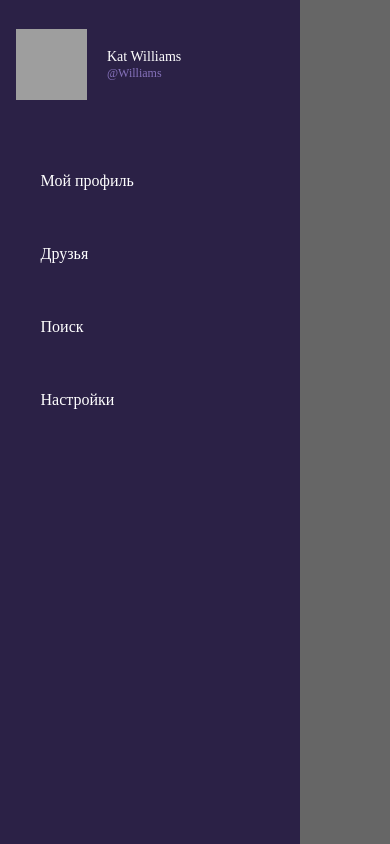
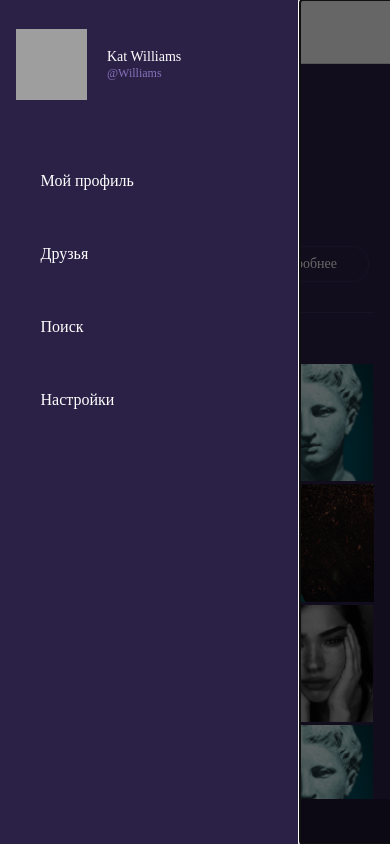
Before and after one commit to EvgDeGa/Messenger, a React Native app: screen /Profile in a window 390 px wide. Built offline with nearby package versions, Linux system fonts and the light colour scheme; grey boxes are pictures that could not be loaded.

Commit message:
Add navigation

```diff
--- a/App.js
+++ b/App.js
@@ -4,10 +4,12 @@ import {Colors} from './src/constants/Colors';
 import CommentList from './src/components/ui-kit/MesCommentList';
 import Profile from './src/screens/ProfileScreen';
 import Home from './src/screens/HomeScreen';
+import AppNavigator from './src/navigation/AppNavigator';
 
 export default function App() {
   return (
-    <Home />
+    <AppNavigator />
+    // <Home />
     // <Profile data={DATAPROFILE} />
     // <View style={{backgroundColor: Colors.ULTRAMARINE_BLUE, padding: 17}}>
     //   <CommentList commentList={DATA.commentList} />
--- a/src/navigation/AppNavigator.js
+++ b/src/navigation/AppNavigator.js
@@ -0,0 +1,20 @@
+import React from 'react';
+import {NavigationContainer} from '@react-navigation/native';
+
+import {HomeNavigator} from './SatckNavigator';
+
+const AppNavigator = props => {
+  // const isAuth = useSelector(state => !!state.auth.token);
+  // const didTryAutoLogin = useSelector(state => state.auth.didTryAutoLogin);
+
+  return (
+    <NavigationContainer>
+      <HomeNavigator />
+      {/* {isAuth && <MainNavigator />}
+        {!isAuth && didTryAutoLogin && <AuthNavigator />}
+        {!isAuth && !didTryAutoLogin && <StartScreen />} */}
+    </NavigationContainer>
+  );
+};
+
+export default AppNavigator;
--- /dev/null
+++ b/src/navigation/SatckNavigator.js
@@ -0,0 +1,88 @@
+import React from 'react';
+import {createNativeStackNavigator} from '@react-navigation/native-stack';
+import Settings from '../screens/SettingsScreen';
+import Profile from '../screens/ProfileScreen';
+import Friends from '../screens/FriendsScreen';
+import Search from '../screens/SearchScreen';
+import Home from '../screens/HomeScreen';
+
+const HomeStackNavigator = createNativeStackNavigator();
+
+export const HomeNavigator = () => {
+  return (
+    <HomeStackNavigator.Navigator initialRouteName="Home">
+      <HomeStackNavigator.Screen name="Home" component={Home} />
+      <HomeStackNavigator.Screen name="Profile" component={Profile} />
+      <HomeStackNavigator.Screen name="Friends" component={Friends} />
+      <HomeStackNavigator.Screen name="Search" component={Search} />
+      <HomeStackNavigator.Screen name="Settings" component={Settings} />
+    </HomeStackNavigator.Navigator>
+  );
+};
+
+const DATA = {
+  postID: '1',
+  commentList: [
+    {
+      commetHolder: 'Kat Williams',
+      body: '1User experience design for the Web (and its siblings, interaction design, UI design, et al) has traditionally been a deliverables-based practice.',
+      image: null,
+      date: '25 сен. в 22:12 ',
+      id: '5a01231d-3ee9-4bf6-9a12450-462a8277898a',
+      like: '12',
+      parent: null,
+      reply: [
+        {
+          commetHolder: 'Kat Williams',
+          body: '2User experience design for the Web (and its siblings.',
+          image: null,
+          date: '25 сен. в 22:12 ',
+          id: '514aa634-08bd-4ca3-8a1a-eb10846808ed',
+          parent: '5a0123114244d-3ee9-4bf6-9a50-462a8277898a',
+          like: '12',
+          reply: [],
+        },
+        {
+          commetHolder: 'Kat Williams',
+          body: '3User experience design for the Web (and its siblings.',
+          image: null,
+          date: '25 сен. в 22:12 ',
+          id: '514aa634-08bd-s4ca3-8a1a-eb1012846808ed',
+          parent: '5a01231d-3ee9-4bf6-9a50-462a827784498a',
+          like: '12',
+          reply: [],
+        },
+      ],
+    },
+    {
+      commetHolder: 'Kat Williams',
+      body: null,
+      image: require('../../assets/img/CommentPhoto.png'),
+      date: '25 сен. в 22:12 ',
+      id: '01793ef41-fdb6-4700-a4dc-6d7bbc54385a',
+      like: '12',
+      parent: null,
+      reply: [],
+    },
+    {
+      commetHolder: 'Kat Williams',
+      body: '4User experience design for the Web (and its siblings, interaction design, UI design, et al) has traditionally been a deliverables-based practice.',
+      image: null,
+      date: '25 сен. в 22:12 ',
+      id: '1ef06878-58b5-48b0-9349-73986ab616bb4',
+      like: '12',
+      parent: null,
+      reply: [],
+    },
+    {
+      commetHolder: 'Kat Williams',
+      body: '5User experience design for the Web (and its siblings, interaction design, UI design, et al) has traditionally been a deliverables-based practice.',
+      image: require('../../assets/img/CommentPhoto.png'),
+      date: '25 сен. в 22:12 ',
+      id: '1ef06878-58b5-481b0-9349-73986ab66bb4',
+      like: '12',
+      parent: null,
+      reply: [],
+    },
+  ],
+};
--- a/src/screens/ProfileScreen/Profile.js
+++ b/src/screens/ProfileScreen/Profile.js
@@ -11,7 +11,7 @@ import Icon from '../../components/Icon';
 import {Colors} from '../../constants/Colors';
 import styles from './ProfileStyle';
 
-export const Profile = ({data}) => {
+export const Profile = () => {
   const [moreDetails, setMoreDetails] = useState(false);
   const [moreAction, setMoreAction] = useState(false);
 
@@ -70,3 +70,88 @@ export const Profile = ({data}) => {
     </SafeAreaView>
   );
 };
+
+const data = {
+  selfInf: {
+    name: 'Kat Williams',
+    link: '@Williams',
+    podilePhoto: require('../../../assets/img/ProfileImage.png'),
+    country: 'Россия',
+    city: 'Санкт-Петербург',
+    birthDay: '08 октября 1992',
+    status: 'They never ask people to do things they wouldn’t do themselves.',
+    workpalce: 'Artist by Passion!',
+    studies: 'ВГУЮ в г. Санкт-Петербург',
+  },
+  social: {
+    arrow: 'http://t.me/durov',
+    twitter: 'Durov',
+    instagram: 'Pavel Durov',
+    facebook: 'durov',
+    telegram: 'durov',
+  },
+  followers: '2467',
+  following: '1589',
+  gallary: [
+    {
+      id: '1',
+      title: 'First Item',
+      source: require('../../../assets/img/profilePhotoScrol/1.png'),
+    },
+    {
+      id: '2',
+      title: 'First Item',
+      source: require('../../../assets/img/profilePhotoScrol/2.png'),
+    },
+    {
+      id: '3',
+      title: 'First Item',
+      source: require('../../../assets/img/profilePhotoScrol/3.png'),
+    },
+    {
+      id: '4',
+      title: 'First Item',
+      source: require('../../../assets/img/profilePhotoScrol/4.png'),
+    },
+    {
+      id: '5',
+      title: 'First Item',
+      source: require('../../../assets/img/profilePhotoScrol/5.png'),
+    },
+    {
+      id: '6',
+      title: 'First Item',
+      source: require('../../../assets/img/profilePhotoScrol/6.png'),
+    },
+    {
+      id: '7',
+      title: 'First Item',
+      source: require('../../../assets/img/profilePhotoScrol/7.png'),
+    },
+    {
+      id: '8',
+      title: 'First Item',
+      source: require('../../../assets/img/profilePhotoScrol/8.png'),
+    },
+    {
+      id: '9',
+      title: 'First Item',
+      source: require('../../../assets/img/profilePhotoScrol/9.png'),
+    },
+    {
+      id: '13',
+      title: 'First Item',
+      source: require('../../../assets/img/profilePhotoScrol/1.png'),
+    },
+    {
+      id: '14',
+      title: 'First Item',
+      source: require('../../../assets/img/profilePhotoScrol/2.png'),
+    },
+    {
+      id: '15',
+      title: 'First Item',
+      source: require('../../../assets/img/profilePhotoScrol/3.png'),
+    },
+  ],
+};
```
Also changed, not shown: src/navigation/DrawerNavigator.js (deleted).
